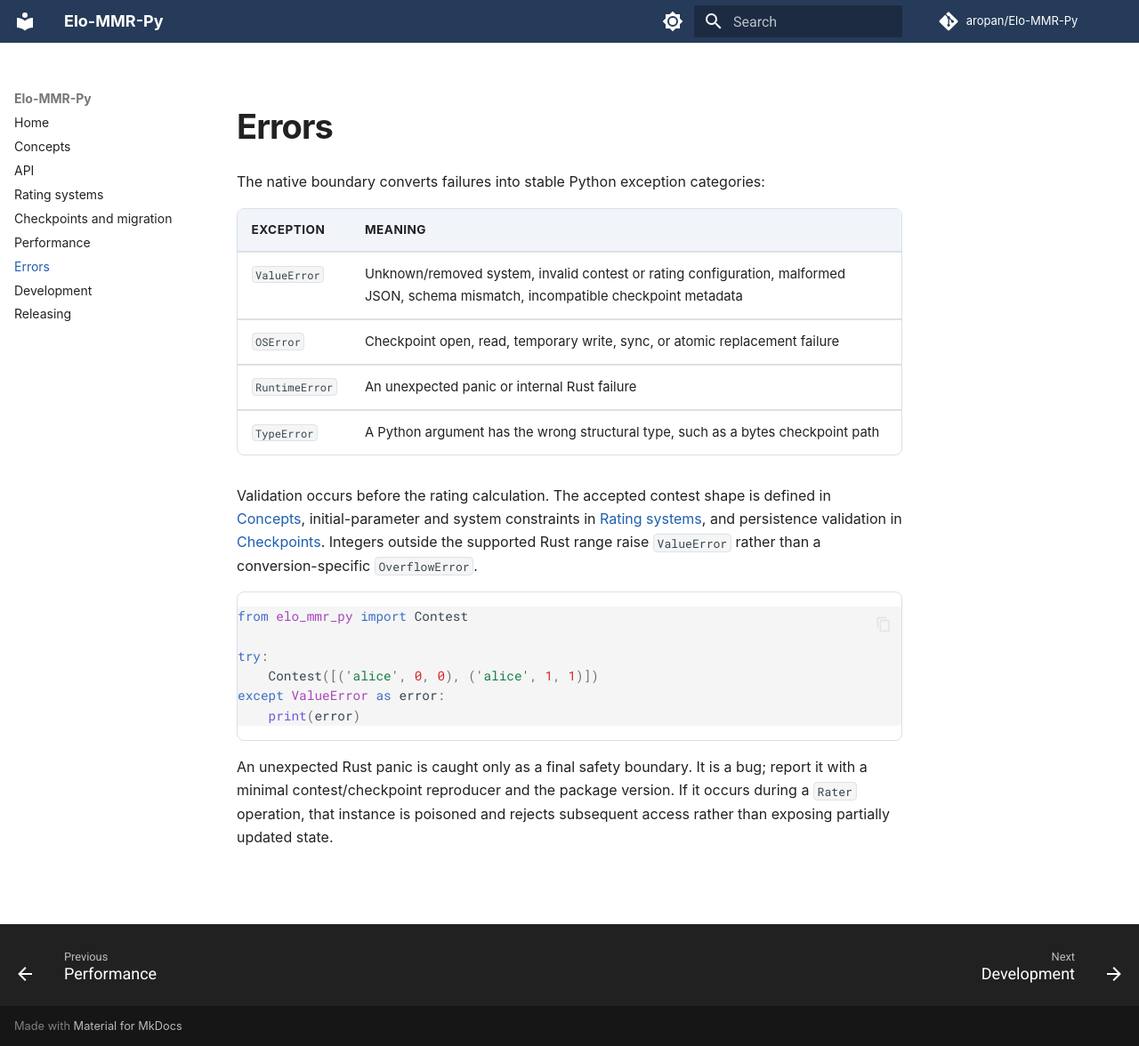
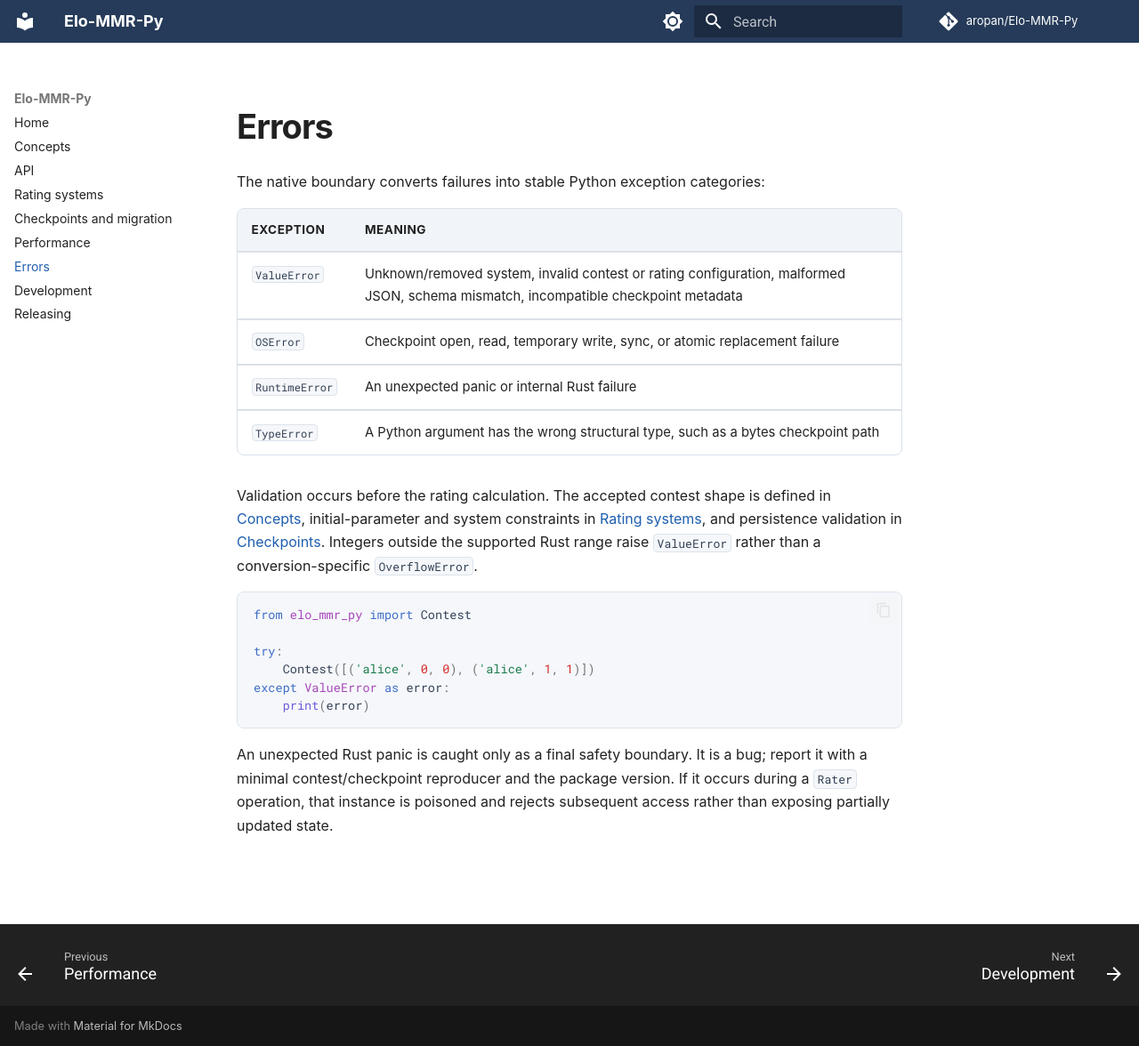
Before and after one commit to aropan/Elo-MMR-Py, an MkDocs documentation site: the page built from docs/errors.md, in a window 1280 px wide and 1176 px high. Shown: the whole window at 89% size. Built offline with MkDocs 1.6.1 and Material for MkDocs 9.7.7, drawn with Linux system fonts in a browser that asks for light colours; comment, search, counter and statistics services are not loaded.

Commit message:
chore(repo): improve documentation and community setup
- Make API signatures and code examples more readable
- Add structured issue reporting, security guidance, and social preview assets

```diff
--- a/docs/stylesheets/extra.css
+++ b/docs/stylesheets/extra.css
@@ -5,11 +5,14 @@
   --md-primary-fg-color--light: #3d5678;
   --md-primary-fg-color--dark: #192a43;
   --md-accent-fg-color: #2563b8;
+  --md-code-bg-color: #f5f7fa;
+  --md-code-fg-color: #334155;
   --md-typeset-a-color: #1f5fae;
   --elo-border: #d8e0ea;
   --elo-surface: #fbfcfe;
   --elo-surface-strong: #f1f5f9;
   --elo-code-border: #dce3eb;
+  --elo-code-comment: #64748b;
   --elo-table-hover: #f7f9fc;
 }
 
@@ -18,11 +21,14 @@
   --md-primary-fg-color--light: #253652;
   --md-primary-fg-color--dark: #101a2a;
   --md-accent-fg-color: #6ca6e8;
+  --md-code-bg-color: #111a29;
+  --md-code-fg-color: #d8e2ef;
   --md-typeset-a-color: #79afe9;
   --elo-border: #34445a;
   --elo-surface: #182234;
   --elo-surface-strong: #202d42;
   --elo-code-border: #3a4a60;
+  --elo-code-comment: #9aaac0;
   --elo-table-hover: #1d293c;
 }
 
@@ -98,16 +104,31 @@
 }
 
 .md-typeset div.highlight {
-  border: 1px solid var(--elo-border);
+  background: var(--md-code-bg-color);
+  border: 1px solid var(--elo-code-border);
   border-radius: 0.4rem;
+  margin: 1em 0;
   overflow: hidden;
+}
+
+.md-typeset div.highlight > pre {
+  margin: 0;
 }
 
 .md-typeset pre > code {
   border: 0;
-  font-size: 0.72rem;
-  line-height: 1.55;
-  padding: 0;
+  font-size: 0.68rem;
+  font-variant-ligatures: none;
+  line-height: 1.5;
+  padding: 0.75rem 0.9rem;
+  tab-size: 4;
+}
+
+.md-typeset .highlight .c,
+.md-typeset .highlight .c1,
+.md-typeset .highlight .cm,
+.md-typeset .highlight .sd {
+  color: var(--elo-code-comment);
 }
 
 .md-typeset table:not([class]) {
--- a/mkdocs.yml
+++ b/mkdocs.yml
@@ -54,11 +54,15 @@
             docstring_style: google
             heading_level: 2
             merge_init_into_class: true
+            line_length: 88
             filters:
               - "!^_(?!_new__$)"
+            separate_signature: true
             show_if_no_docstring: true
             show_root_heading: true
-            show_source: true
+            show_signature_annotations: true
+            show_source: false
+            signature_crossrefs: true
 
 markdown_extensions:
   - admonition
```
Also changed, not shown: SECURITY.md (added, +21 -0 lines), docs/api.md (+6 -0 lines), docs/index.md (+3 -3 lines), 6 other files.
